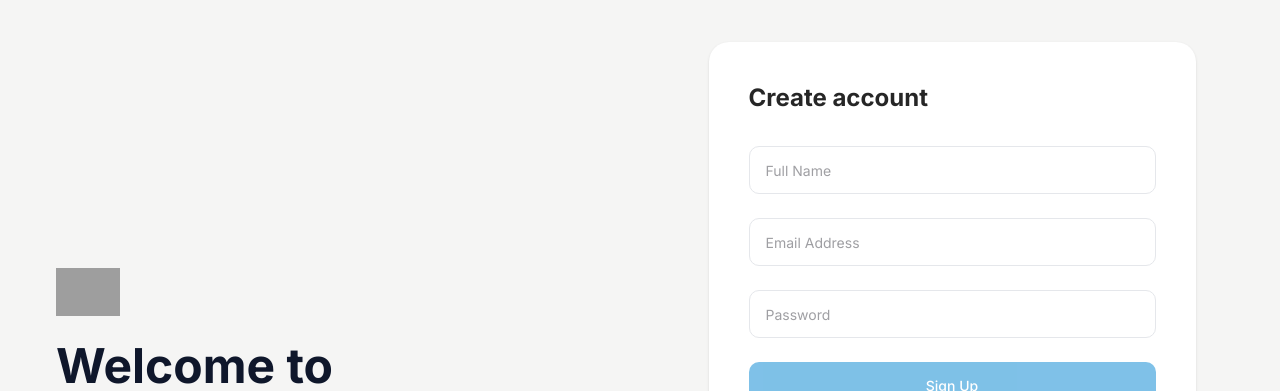
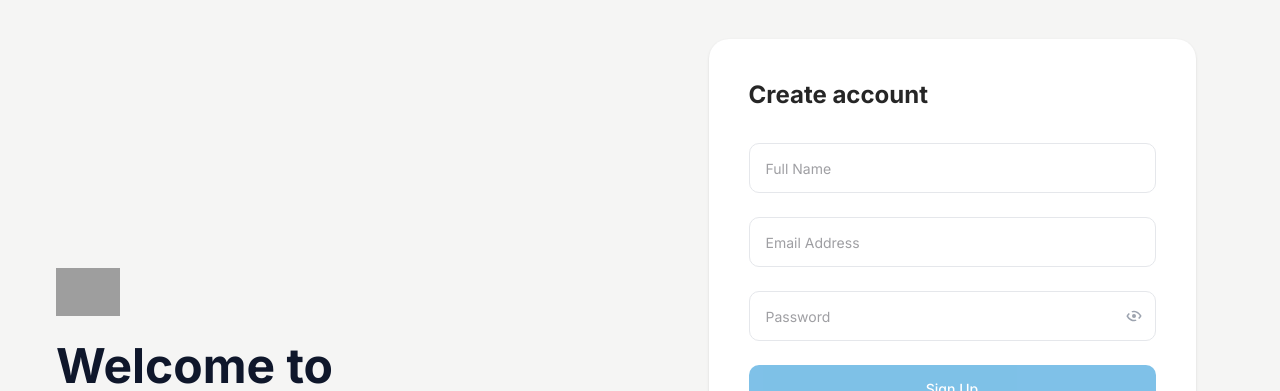
Before and after one commit to white-fortune/noteroom-onboarding, a Next.js app: page /signup in a window 1280 px wide. Shown: the top 391 px of the page. Built offline with nearby package versions, Linux system fonts and the light colour scheme; grey boxes are pictures that could not be loaded.

Commit message:
password show and hide icon

```diff
--- a/components/AuthInput.tsx
+++ b/components/AuthInput.tsx
@@ -1,8 +1,71 @@
-export default function AuthInput(props: React.InputHTMLAttributes<HTMLInputElement>) {
+import { useState } from "react"
+
+function OpenEyeIcon() {
     return (
-        <input
-            className={`w-full h-12 px-4 rounded-[10px] border border-gray-200 focus:outline-none focus:ring-1 focus:ring-sky-500 text-zinc-700 text-sm`}
-            {...props}
-        />
+        <svg width="18" height="18" viewBox="0 0 18 18" fill="none" xmlns="http://www.w3.org/2000/svg">
+            <g clipPath="url(#clip0_10309_5844)">
+                <path d="M9.16798 12.7508C5.94298 12.8258 3.82798 10.0583 3.16798 9.00082C3.63783 8.25134 4.2025 7.56567 4.84798 6.96082L3.75298 5.90332C2.90648 6.70092 2.18129 7.61815 1.60048 8.62582C1.53465 8.73984 1.5 8.86917 1.5 9.00082C1.5 9.13247 1.53465 9.26181 1.60048 9.37582C2.07298 10.1933 4.60048 14.2508 9.01798 14.2508H9.20548C10.0361 14.2262 10.8561 14.0561 11.628 13.7483L10.443 12.5633C10.0263 12.6729 9.59862 12.7358 9.16798 12.7508Z" fill="#9CA3AF" />
+                <path d="M16.4025 8.62429C15.9225 7.79179 13.275 3.61429 8.7975 3.74929C7.96684 3.77393 7.14693 3.94401 6.375 4.25179L7.56 5.43679C7.97672 5.32717 8.40436 5.26428 8.835 5.24929C12.0525 5.16679 14.1675 7.94179 14.835 8.99929C14.3535 9.75101 13.7762 10.4368 13.1175 11.0393L14.25 12.0968C15.1071 11.3013 15.8425 10.384 16.4325 9.37429C16.4938 9.25766 16.5233 9.12694 16.5181 8.99527C16.5128 8.86361 16.4729 8.73565 16.4025 8.62429V8.62429Z" fill="#9CA3AF" />
+            </g>
+            <circle cx="9" cy="9" r="2" fill="#9DA3AE" />
+            <defs>
+                <clipPath id="clip0_10309_5844">
+                    <rect width="18" height="18" fill="white" />
+                </clipPath>
+            </defs>
+        </svg>
     )
 }
+function CloseEyeIcon() {
+    return (
+        <svg width="18" height="18" viewBox="0 0 18 18" fill="none" xmlns="http://www.w3.org/2000/svg">
+			<g clipPath="url(#clip0_9435_10824)">
+				<path d="M3.53166 2.46764C3.46173 2.39771 3.37872 2.34224 3.28735 2.30439C3.19598 2.26655 3.09806 2.24707 2.99916 2.24707C2.90027 2.24707 2.80234 2.26655 2.71098 2.30439C2.61961 2.34224 2.53659 2.39771 2.46666 2.46764C2.32543 2.60887 2.24609 2.80041 2.24609 3.00014C2.24609 3.19987 2.32543 3.39141 2.46666 3.53264L6.68916 7.75514C6.42202 8.2521 6.3221 8.82192 6.40423 9.38013C6.48636 9.93833 6.74615 10.4552 7.14512 10.8542C7.54408 11.2531 8.06097 11.5129 8.61918 11.5951C9.17738 11.6772 9.7472 11.5773 10.2442 11.3101L14.4667 15.5326C14.5364 15.6029 14.6193 15.6587 14.7107 15.6968C14.8021 15.7349 14.9002 15.7545 14.9992 15.7545C15.0982 15.7545 15.1962 15.7349 15.2876 15.6968C15.379 15.6587 15.4619 15.6029 15.5317 15.5326C15.602 15.4629 15.6578 15.38 15.6958 15.2886C15.7339 15.1972 15.7535 15.0991 15.7535 15.0001C15.7535 14.9011 15.7339 14.8031 15.6958 14.7117C15.6578 14.6203 15.602 14.5374 15.5317 14.4676L3.53166 2.46764ZM8.99916 10.1251C8.70079 10.1251 8.41465 10.0066 8.20367 9.79563C7.99269 9.58466 7.87416 9.29851 7.87416 9.00014V8.94764L9.04416 10.1176L8.99916 10.1251Z" fill="#9CA3AF" />
+				<path d="M9.16798 12.7508C5.94298 12.8258 3.82798 10.0583 3.16798 9.00082C3.63783 8.25134 4.2025 7.56567 4.84798 6.96082L3.75298 5.90332C2.90648 6.70092 2.18129 7.61815 1.60048 8.62582C1.53465 8.73984 1.5 8.86917 1.5 9.00082C1.5 9.13247 1.53465 9.26181 1.60048 9.37582C2.07298 10.1933 4.60048 14.2508 9.01798 14.2508H9.20548C10.0361 14.2262 10.8561 14.0561 11.628 13.7483L10.443 12.5633C10.0263 12.6729 9.59862 12.7358 9.16798 12.7508Z" fill="#9CA3AF" />
+				<path d="M16.4025 8.62429C15.9225 7.79179 13.275 3.61429 8.7975 3.74929C7.96684 3.77393 7.14693 3.94401 6.375 4.25179L7.56 5.43679C7.97672 5.32717 8.40436 5.26428 8.835 5.24929C12.0525 5.16679 14.1675 7.94179 14.835 8.99929C14.3535 9.75101 13.7762 10.4368 13.1175 11.0393L14.25 12.0968C15.1071 11.3013 15.8425 10.384 16.4325 9.37429C16.4938 9.25766 16.5233 9.12694 16.5181 8.99527C16.5128 8.86361 16.4729 8.73565 16.4025 8.62429Z" fill="#9CA3AF" />
+			</g>
+			<defs>
+				<clipPath id="clip0_9435_10824">
+					<rect width="18" height="18" fill="white" />
+				</clipPath>
+			</defs>
+		</svg>
+    )
+}
+
+export default function AuthInput(props: React.InputHTMLAttributes<HTMLInputElement>) {
+    const [focused, setFocused] = useState<boolean>(false)
+    const [showPassword, setShowPassword] = useState<boolean>(false)
+
+    return (
+        <div className={`
+            flex items-center
+            rounded-[10px] border border-gray-200 ${focused && "ring-1 ring-sky-500"}`
+        }>
+            <input
+                className={`
+                    w-full h-12 px-4
+                    border-none
+                    focus:outline-none
+                    text-zinc-700 text-sm
+                `}
+                {...props}
+                onFocus={(e) => {
+                    props.onFocus && props.onFocus(e)
+                    setFocused(true)
+                }}
+                onBlur={(e) => {
+                    props.onBlur && props.onBlur(e)
+                    setFocused(false)
+                }}
+                {...(props.type === "password" && { ...(showPassword ? { type: "text" } : { text: "password" }) })}
+            />
+
+            {props.type === "password" && (
+                <a className="mr-3" onClick={() => setShowPassword(prev => !prev)}>
+                    { showPassword ? <CloseEyeIcon /> : <OpenEyeIcon />}
+                </a>
+            )}
+        </div>
+    )
+}
```
